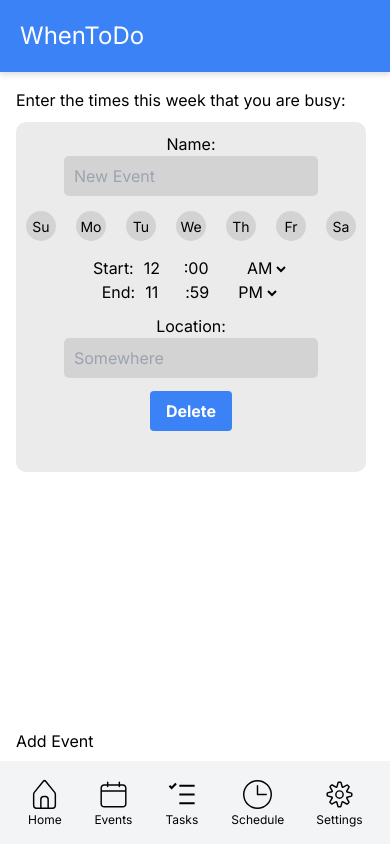
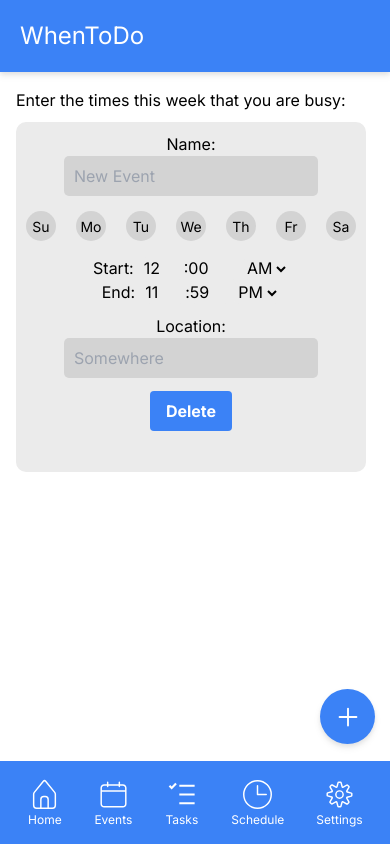
Before and after one commit to cdrice26/when-to-do, a Next.js app: page /availability in a window 390 px wide. Built offline with nearby package versions, Linux system fonts and the light colour scheme; what uuid-js would draw is missing.

Commit message:
Fixed layout

```diff
--- a/src/app/availability/page.js
+++ b/src/app/availability/page.js
@@ -9,6 +9,7 @@ import {
   editElementInState
 } from '../../helper/stateMutation';
 import randId from '../../helper/UUID';
+import AddButton from '../../components/AddButton';
 
 /**
  * Component for availability screen (where you create events)
@@ -74,8 +75,11 @@ const AvailabilityScreen = () => {
             onDestroy={() => deleteEvent(i)}
           />
         ))}
-        <button onClick={addEvent}>Add Event</button>
       </div>
+      <AddButton
+        onClick={addEvent}
+        className='fixed bottom-[100px] right-[15px] sm:bottom-10 sm:right-10'
+      />
     </div>
   );
 };
--- a/src/app/layout.js
+++ b/src/app/layout.js
@@ -3,7 +3,6 @@ import NavButton from '../components/NavButton';
 import { CiCalendar, CiClock2, CiHome, CiSettings } from 'react-icons/ci';
 import { LiaTasksSolid } from 'react-icons/lia';
 import { ContextProvider } from '../constants/context';
-
 import './globals.css';
 
 const inter = Inter({ subsets: ['latin'] });
@@ -23,40 +22,67 @@ export const metadata = {
 export default function RootLayout({ children }) {
   return (
     <html lang='en'>
-      <body className={`${inter.className} min-h-screen flex flex-col`}>
+      <body
+        className={`${inter.className} h-sm-screen flex flex-col overflow-hidden`}
+      >
         <ContextProvider>
-          <nav className='bg-blue-500 w-full p-5 text-2xl text-white drop-shadow-md sticky top-0'>
+          <nav className='bg-blue-500 w-full p-5 text-2xl text-white drop-shadow-md z-50'>
             WhenToDo
           </nav>
-          <div className='flex-grow flex flex-col-reverse sm:flex-row'>
+          <div className='flex flex-grow flex-col-reverse relative sm:flex-row h-full overflow-hidden'>
             <aside
               className='w-full sm:w-[100px] sm:shadow-md flex flex-row space-x-4 sm:space-x-0 sm:space-y-4
-                            justify-center sm:justify-start sm:flex-col p-2 bg-gray-100 sm:bg-white
-                            fixed sm:relative bottom-0'
+                            justify-center sm:justify-start sm:flex-col p-2 bg-blue-500 sm:bg-white
+                            sticky sm:relative bottom-0 z-[49]'
             >
-              <NavButton icon={<CiHome size={35} />} text='Home' page='/' />
               <NavButton
-                icon={<CiCalendar size={35} />}
+                icon={
+                  <CiHome size={35} className='text-white sm:text-current' />
+                }
+                text='Home'
+                page='/'
+              />
+              <NavButton
+                icon={
+                  <CiCalendar
+                    size={35}
+                    className='text-white sm:text-current'
+                  />
+                }
                 text='Events'
                 page='/availability'
               />
               <NavButton
-                icon={<LiaTasksSolid size={35} />}
+                icon={
+                  <LiaTasksSolid
+                    size={35}
+                    className='text-white sm:text-current'
+                  />
+                }
                 text='Tasks'
                 page='/'
               />
               <NavButton
-                icon={<CiClock2 size={35} />}
+                icon={
+                  <CiClock2 size={35} className='text-white sm:text-current' />
+                }
                 text='Schedule'
                 page='/'
               />
               <NavButton
-                icon={<CiSettings size={35} />}
+                icon={
+                  <CiSettings
+                    size={35}
+                    className='text-white sm:text-current'
+                  />
+                }
                 text='Settings'
                 page='/'
               />
             </aside>
-            <main className='flex-grow flex p-4'>{children}</main>
+            <main className='flex-grow p-4 overflow-y-auto bg-white'>
+              {children}
+            </main>
           </div>
         </ContextProvider>
       </body>
--- /dev/null
+++ b/src/components/AddButton.js
@@ -0,0 +1,15 @@
+import React from 'react';
+import { IoAdd } from 'react-icons/io5';
+
+const AddButton = ({ onClick, className }) => {
+  return (
+    <button
+      className={`bg-blue-500 hover:bg-blue-700 flex justify-center items-center rounded-full w-[55px] h-[55px] text-white drop-shadow-md ${className}`}
+      onClick={onClick}
+    >
+      <IoAdd size={30} color='white' />
+    </button>
+  );
+};
+
+export default AddButton;
--- a/src/components/NavButton.js
+++ b/src/components/NavButton.js
@@ -15,10 +15,12 @@ export default function NavButton({ text, page, icon }) {
     <Link href={page} passHref>
       <button
         className='flex flex-col justify-center items-center flex-grow max-w-[100px] sm:w-full p-2
-                       hover:bg-gray-200 active:bg-gray-300 rounded-lg'
+                       hover:bg-blue-600 sm:hover:bg-gray-200 active:bg-blue-700 sm:active:bg-gray-300 rounded-lg'
       >
         <div className='text-2xl'>{icon}</div>
-        <span className='text-xs md:text-base'>{text}</span>
+        <span className='text-xs md:text-base text-white sm:text-current'>
+          {text}
+        </span>
       </button>
     </Link>
   );
--- a/tailwind.config.js
+++ b/tailwind.config.js
@@ -1,18 +1,21 @@
 /** @type {import('tailwindcss').Config} */
 module.exports = {
   content: [
-    "./src/pages/**/*.{js,ts,jsx,tsx,mdx}",
-    "./src/components/**/*.{js,ts,jsx,tsx,mdx}",
-    "./src/app/**/*.{js,ts,jsx,tsx,mdx}",
+    './src/pages/**/*.{js,ts,jsx,tsx,mdx}',
+    './src/components/**/*.{js,ts,jsx,tsx,mdx}',
+    './src/app/**/*.{js,ts,jsx,tsx,mdx}'
   ],
   theme: {
     extend: {
       backgroundImage: {
-        "gradient-radial": "radial-gradient(var(--tw-gradient-stops))",
-        "gradient-conic":
-          "conic-gradient(from 180deg at 50% 50%, var(--tw-gradient-stops))",
+        'gradient-radial': 'radial-gradient(var(--tw-gradient-stops))',
+        'gradient-conic':
+          'conic-gradient(from 180deg at 50% 50%, var(--tw-gradient-stops))'
       },
-    },
+      height: {
+        'sm-screen': '100svh'
+      }
+    }
   },
-  plugins: [],
+  plugins: []
 };
```
